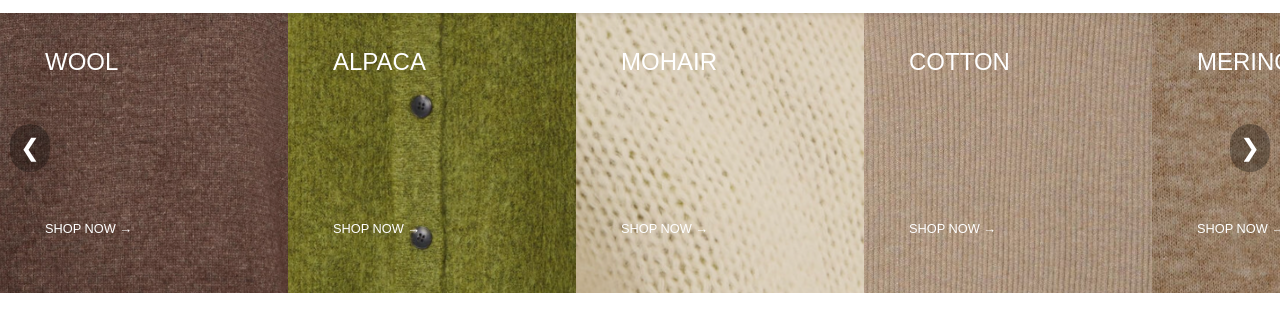
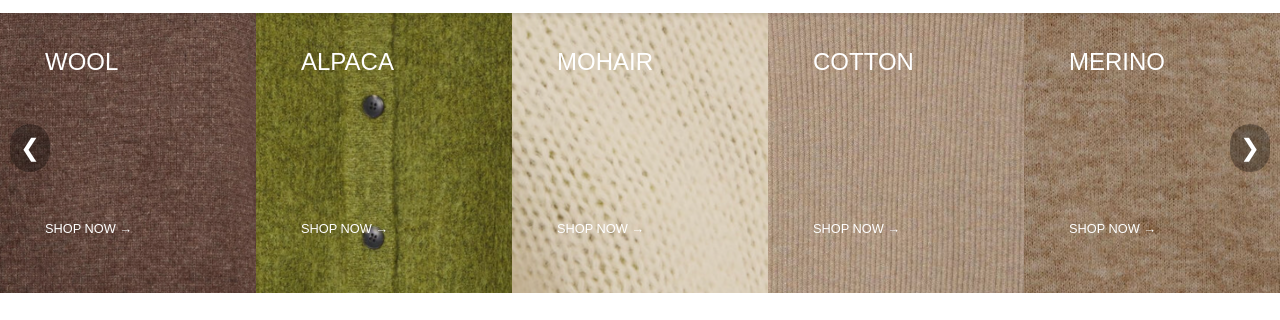
Before and after one commit to cebagraphics/projektjavascript, a plain HTML site: page index.html in a window 1280 px wide. Shown: the part 87-407 px from the top of the page. Drawn offline with Linux system fonts and the light colour scheme.

Commit message:
Ny str billede

```diff
--- a/projekt4.js
+++ b/projekt4.js
@@ -315,8 +315,10 @@ document.addEventListener("DOMContentLoaded", () => {
   }
 
   favoriteToggle.addEventListener("click", () => {
-      favoriteList.style.display = favoriteList.style.display === "block" ? "none" : "block";
-  });
+    console.log("Toggler favoritlisten. Nuværende display:", favoriteList.style.display);
+    favoriteList.style.display = favoriteList.style.display === "block" ? "none" : "block";
+});
+
 
   updateFavorites();
 });
--- a/style.css
+++ b/style.css
@@ -584,7 +584,7 @@ background-repeat: no-repeat;
 /* Karusel-element */
 .carousel-item {
   flex: 0 0 auto;
-  width: 288px; /* Ens størrelse */
+  width: 20%; /* Ens størrelse */
   height: 290px;
   position: relative;
   text-align: left;
```
